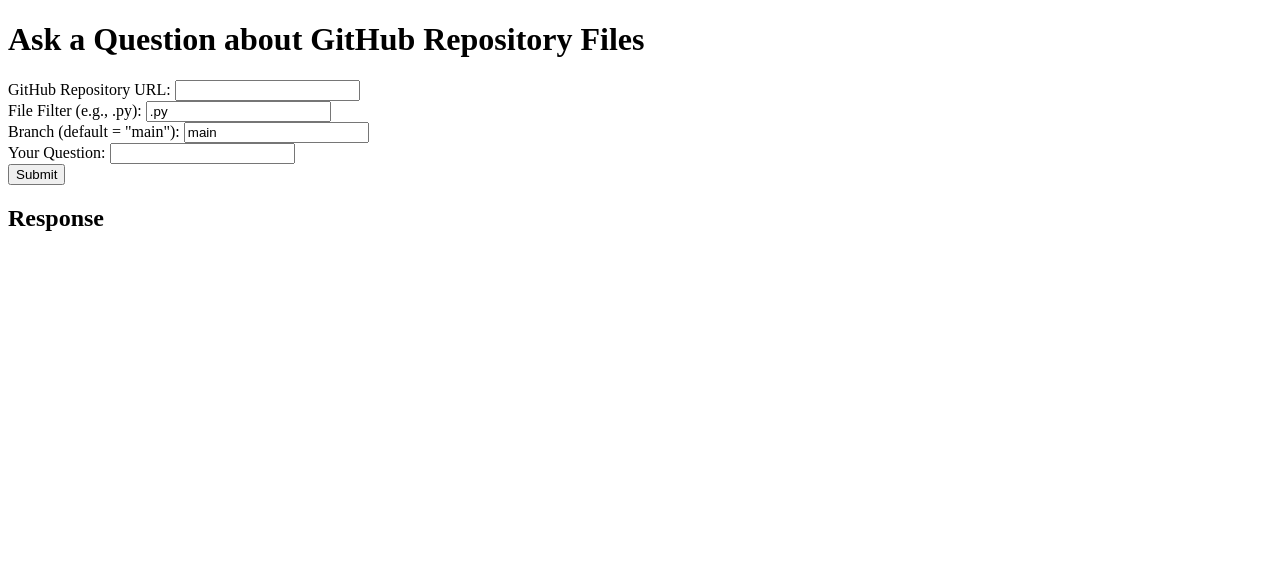
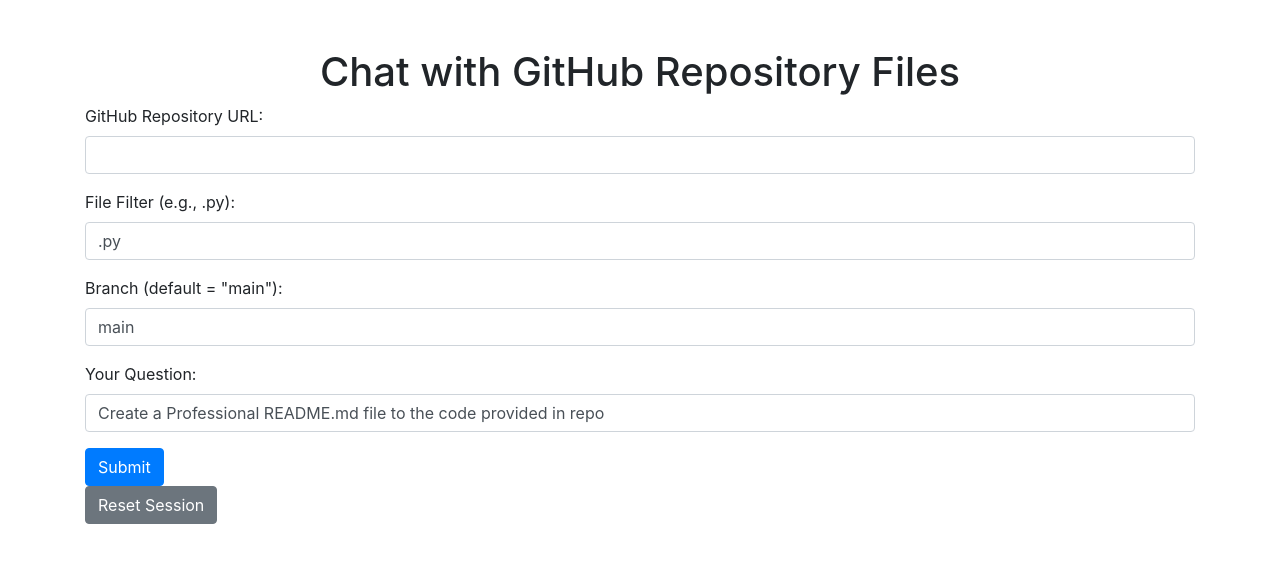
Before and after one commit to Darshanroy/documentation-generator-, a Flask app: page / in a window 1280 px wide. Shown: the top 563 px of the page. Run offline with Flask 3, Linux system fonts and the light colour scheme; some libraries are stand-ins or nearby versions.

Commit message:
added chat interface

```diff
--- a/app.py
+++ b/app.py
@@ -1,10 +1,8 @@
-from flask import Flask, request, jsonify, render_template,send_from_directory
+from flask import Flask, request, jsonify, render_template, send_from_directory
 from generator import CodeArtifact
 from retriever import ConversationalRAG
 from dataclasses import dataclass
 import os
-from rich.console import Console
-from rich.markdown import Markdown
 from utils import GitHubUrlParser
 
 app = Flask(__name__, static_folder='static', template_folder='templates')
@@ -16,6 +14,8 @@
     github_api_url = "https://api.github.com"
     model = "intfloat/multilingual-e5-large"
     persist_directory = "./chroma_db"
+
+sessions = {}
 
 @app.route('/')
 def serve_index():
@@ -31,37 +31,42 @@
     file_filter = data.get('file_filter', ".py")  # Default to .py if no filter is provided
     question = data.get('question', "")
     branch = data.get("branch", "main")
-
-    #parse the github url for username/repo-name formate
-    parser = GitHubUrlParser(github_url)
-    parserd_url = parser.get_result()
+    session_id = data.get("session_id")
 
     if not github_url or not question:
         return jsonify({'error': 'GitHub URL and Question are required'}), 400
 
-    # Process the request using CodeArtifact and ConversationalRAG
-    artifact = CodeArtifact(
-        parserd_url,
-        Credentials.branch,
-        os.getenv("GITHUB_API_TOKEN"),
-        Credentials.github_api_url,
-        lambda file_path: file_path.endswith(file_filter),  # Apply file filter here
-        Credentials.model,
-        os.getenv("HUGGINGFACE_HUB_API_TOKEN"),
-        Credentials.persist_directory
-    )
-    docs = artifact.load_documents(branch)
-    vector_store = artifact.create_embeddings(docs)
+    if session_id not in sessions:
+        # Parse the GitHub URL for username/repo-name format
+        parser = GitHubUrlParser(github_url)
+        parsed_url = parser.get_result()
+
+        # Process the request using CodeArtifact and ConversationalRAG
+        artifact = CodeArtifact(
+            parsed_url,
+            branch,
+            os.getenv("GITHUB_API_TOKEN"),
+            Credentials.github_api_url,
+            lambda file_path: file_path.endswith(file_filter),  # Apply file filter here
+            Credentials.model,
+            os.getenv("HUGGINGFACE_HUB_API_TOKEN"),
+            Credentials.persist_directory
+        )
+        docs = artifact.load_documents(branch)
+        vector_store = artifact.create_embeddings(docs)
+
+        sessions[session_id] = {
+            'artifact': artifact,
+            'vector_store': vector_store
+        }
+    else:
+        artifact = sessions[session_id]['artifact']
+        vector_store = sessions[session_id]['vector_store']
 
     # Example usage:
     groq_api = os.getenv("GROQ_API_KEY")
     conversational_rag = ConversationalRAG(groq_api, vector_store)
-    response = conversational_rag.ask_question("session_1", question)
-
-    console = Console()
-
-    # Render Markdown content in the terminal
-    md = Markdown(response['answer'])
+    response = conversational_rag.ask_question(session_id, question)
 
     return jsonify({'answer': response['answer']})
 
--- a/templates/index.html
+++ b/templates/index.html
@@ -4,59 +4,109 @@
   <meta charset="UTF-8">
   <meta name="viewport" content="width=device-width, initial-scale=1.0">
   <title>GitHub File Query</title>
+  <link href="https://stackpath.bootstrapcdn.com/bootstrap/4.5.2/css/bootstrap.min.css" rel="stylesheet">
+  <style>
+    #chatbox {
+      width: 100%;
+      height: 400px;
+      border: 1px solid #ccc;
+      overflow-y: scroll;
+      padding: 10px;
+      margin-bottom: 10px;
+      background-color: #f9f9f9;
+      display: none; /* Hide the chatbox initially */
+    }
+    #userInput {
+      width: 70%;
+    }
+    #queryForm {
+      display: block; /* Form is visible initially */
+    }
+    #chatInputSection {
+      display: none; /* Hide chat input initially */
+    }
+    #downloadSection {
+      display: none;
+    }
+  </style>
 </head>
 <body>
-  <h1>Ask a Question about GitHub Repository Files</h1>
+  <div class="container mt-5">
+    <h1 class="text-center">Chat with GitHub Repository Files</h1>
 
-  <!-- Form to get GitHub URL, File Filter, and Question -->
-  <form id="queryForm">
-    <div>
+    <!-- Form for GitHub URL and other details -->
+    <form id="queryForm" onsubmit="startChat(event)">
+      <div class="form-group">
         <label for="github_url">GitHub Repository URL:</label>
-      <input type="text" id="github_url" required />
+        <input type="text" id="github_url" class="form-control" required />
       </div>
 
-    <div>
+      <div class="form-group">
         <label for="file_filter">File Filter (e.g., .py):</label>
-      <input type="text" id="file_filter" value=".py" />
+        <input type="text" id="file_filter" class="form-control" value=".py" />
       </div>
 
-    <div>
+      <div class="form-group">
         <label for="branch">Branch (default = "main"):</label>
-      <input type="text" id="branch" value="main" />
+        <input type="text" id="branch" class="form-control" value="main" />
       </div>
 
-    <div>
+      <div class="form-group">
         <label for="question">Your Question:</label>
-      <input type="text" id="question" required />
+        <input type="text" id="question" class="form-control" value="Create a Professional README.md file to the code provided in repo" required />
       </div>
 
-    <button type="submit">Submit</button>
+      <button type="submit" class="btn btn-primary">Submit</button>
     </form>
 
-  <h2>Response</h2>
-  <div id="response"></div>
-  <div id="downloadSection" style="margin-top: 20px; display: none;">
+    <!-- Chatbox and input -->
+    <div id="chatbox"></div>
+    <div class="input-group mb-3" style="display: none;" id="chatInputSection">
+      <input type="text" id="userInput" class="form-control" placeholder="Type your message..." />
+      <div class="input-group-append">
+        <button class="btn btn-primary" onclick="sendMessage()">Send</button>
+      </div>
+    </div>
+    <button class="btn btn-secondary" onclick="resetSession()">Reset Session</button>
+
+    <!-- Download Section -->
+    <div id="downloadSection" class="mt-3" style="display: none;">
       <h3>Download the Retrieved Content</h3>
-    <button id="downloadBtn">Download</button>
+      <button id="downloadBtn" class="btn btn-success">Download</button>
+    </div>
   </div>
 
   <script>
-    // Handle form submission
-    document.getElementById('queryForm').addEventListener('submit', function(event) {
-      event.preventDefault();
+    let sessionId = new Date().getTime().toString(); // Unique session ID
+    let downloadedContent = ''; // Variable to store downloaded content
 
-      // Get user input values
+    // Function to start chat after form submission
+    function startChat(event) {
+      event.preventDefault(); // Prevent form submission
+
       const githubUrl = document.getElementById('github_url').value;
       const fileFilter = document.getElementById('file_filter').value;
+      const branch = document.getElementById('branch').value;
       const question = document.getElementById('question').value;
-      const branch = document.getElementById('branch').value;
 
-      // Prepare data to send in POST request
+      // Check if GitHub URL and Question are provided
+      if (!githubUrl || !question) {
+        alert("GitHub URL and Question are required");
+        return; // Stop form submission
+      }
+
+      // Hide form and show chatbox
+      document.getElementById('queryForm').style.display = 'none';
+      document.getElementById('chatbox').style.display = 'block';
+      document.getElementById('chatInputSection').style.display = 'block';
+
+      // Prepare data for the first query (using default or provided question)
       const requestData = {
         github_url: githubUrl,
         file_filter: fileFilter,
         question: question,
-        branch: branch
+        branch: branch,
+        session_id: sessionId
       };
 
       // Send POST request to Flask backend
@@ -70,46 +120,104 @@
       .then(response => response.json())
       .then(data => {
         if (data.answer) {
-          // Display the response answer
-          document.getElementById('response').innerHTML = `<p><strong>Answer:</strong> ${data.answer}</p>`;
-
-          // Display the download button
-          const downloadSection = document.getElementById('downloadSection');
-          downloadSection.style.display = 'block';
+          appendMessage('assistant', data.answer);
+          downloadedContent = data.answer; // Save answer to download content
+          document.getElementById('downloadSection').style.display = 'block'; // Show download button
 
           // Configure the download button
           const downloadBtn = document.getElementById('downloadBtn');
           downloadBtn.onclick = () => {
-            fetch('/download_files/README.md')
-              .then(response => {
-                if (response.ok) {
-                  return response.blob(); // Get the file as a Blob
-                } else {
-                  throw new Error('File not found');
-                }
-              })
-              .then(blob => {
-                const url = window.URL.createObjectURL(blob); // Create object URL
+            const blob = new Blob([downloadedContent], { type: 'text/plain' });
             const link = document.createElement('a');
-                link.href = url;
-                link.download = 'README.md'; // Set the filename
+            link.href = URL.createObjectURL(blob);
+            link.download = 'retrieved_content.txt'; // Set the filename
             link.click();
-                window.URL.revokeObjectURL(url); // Clean up the URL
-              })
-              .catch(error => {
-                document.getElementById('response').innerHTML = `<p style="color: red;">Error: ${error.message}</p>`;
-              });
+            window.URL.revokeObjectURL(link.href); // Clean up the URL
           };
         } else if (data.error) {
-          // Display the error message
-          document.getElementById('response').innerHTML = `<p style="color: red;">Error: ${data.error}</p>`;
+          appendMessage('assistant', `Error: ${data.error}`);
         }
       })
       .catch(error => {
-        // Display any network errors
-        document.getElementById('response').innerHTML = `<p style="color: red;">Error: ${error.message}</p>`;
+        appendMessage('assistant', `Error: ${error.message}`);
       });
+    }
+
+    // Function to send user input
+    function sendMessage() {
+      const userInput = document.getElementById('userInput').value;
+      if (!userInput) return;
+
+      appendMessage('user', userInput);
+      document.getElementById('userInput').value = '';
+
+      const githubUrl = document.getElementById('github_url').value;
+      const fileFilter = document.getElementById('file_filter').value;
+      const branch = document.getElementById('branch').value;
+
+      const requestData = {
+        github_url: githubUrl,
+        file_filter: fileFilter,
+        question: userInput,  // User input as the question
+        branch: branch,
+        session_id: sessionId
+      };
+
+      // Send POST request to Flask backend
+      fetch('/get_response', {
+        method: 'POST',
+        headers: {
+          'Content-Type': 'application/json'
+        },
+        body: JSON.stringify(requestData)
+      })
+      .then(response => response.json())
+      .then(data => {
+        if (data.answer) {
+          appendMessage('assistant', data.answer);
+          downloadedContent = data.answer; // Save answer to download content
+          document.getElementById('downloadSection').style.display = 'block'; // Show download button
+
+          // Configure the download button
+          const downloadBtn = document.getElementById('downloadBtn');
+          downloadBtn.onclick = () => {
+            const blob = new Blob([downloadedContent], { type: 'text/markdown' });
+            const link = document.createElement('a');
+            link.href = URL.createObjectURL(blob);
+            link.download = 'README.md'; // Set the filename
+            link.click();
+            window.URL.revokeObjectURL(link.href); // Clean up the URL
+          };
+        } else if (data.error) {
+          appendMessage('assistant', `Error: ${data.error}`);
+        }
+      })
+      .catch(error => {
+        appendMessage('assistant', `Error: ${error.message}`);
       });
+    }
+
+    // Function to reset the session and clear chat
+    function resetSession() {
+      sessionId = new Date().getTime().toString(); // Generate a new unique session ID
+      document.getElementById('chatbox').innerHTML = ''; // Clear chat history
+      const downloadSection = document.getElementById('downloadSection');
+      downloadSection.style.display = 'none'; // Hide download section
+
+      // Show the form and hide the chatbox
+      document.getElementById('queryForm').style.display = 'block';
+      document.getElementById('chatbox').style.display = 'none';
+      document.getElementById('chatInputSection').style.display = 'none';
+    }
+
+    // Function to append messages to the chatbox
+    function appendMessage(sender, message) {
+      const chatbox = document.getElementById('chatbox');
+      const messageElement = document.createElement('div');
+      messageElement.innerHTML = `<strong>${sender.charAt(0).toUpperCase() + sender.slice(1)}:</strong> ${message}`;
+      chatbox.appendChild(messageElement);
+      chatbox.scrollTop = chatbox.scrollHeight; // Scroll to bottom
+    }
   </script>
 </body>
 </html>
```
Also changed, not shown: retriever.py (+0 -21 lines), chroma_db/chroma.sqlite3, download_files/README.md, 1 other file. Lines whose indentation alone changed are shown as unchanged.
